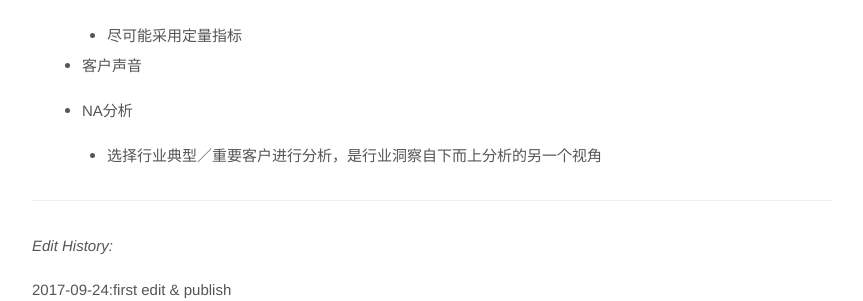
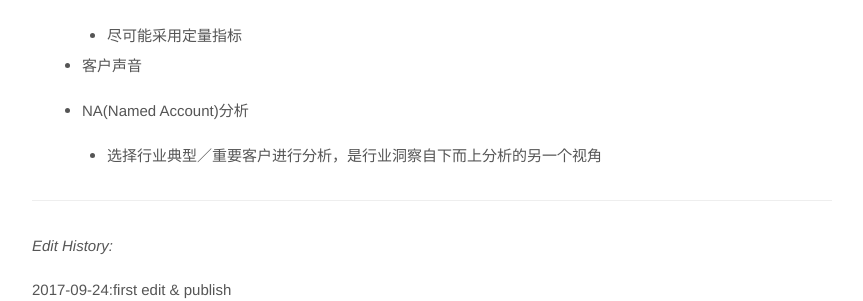
Before and after one commit to fk1091889767/tanwubin.github.io, a Jekyll site: the page built from _posts/2017-09-17-Industry analysis.md, in a window 1280 px wide. Shown: the part 970-1271 px from the top of the page, without its empty margins (208-1071 px from the left). Built offline with Jekyll 4.4.1, drawn with Linux system fonts in a browser that asks for light colours.

Commit message:
add artile:行业洞察

```diff
--- a/_posts/2017-09-17-Industry analysis.md
+++ b/_posts/2017-09-17-Industry analysis.md
@@ -49,7 +49,7 @@ published: true
 
   - 客户声音
 
-  - NA分析
+  - NA(Named Account)分析
     - 选择行业典型／重要客户进行分析，是行业洞察自下而上分析的另一个视角
 
 ---
```
